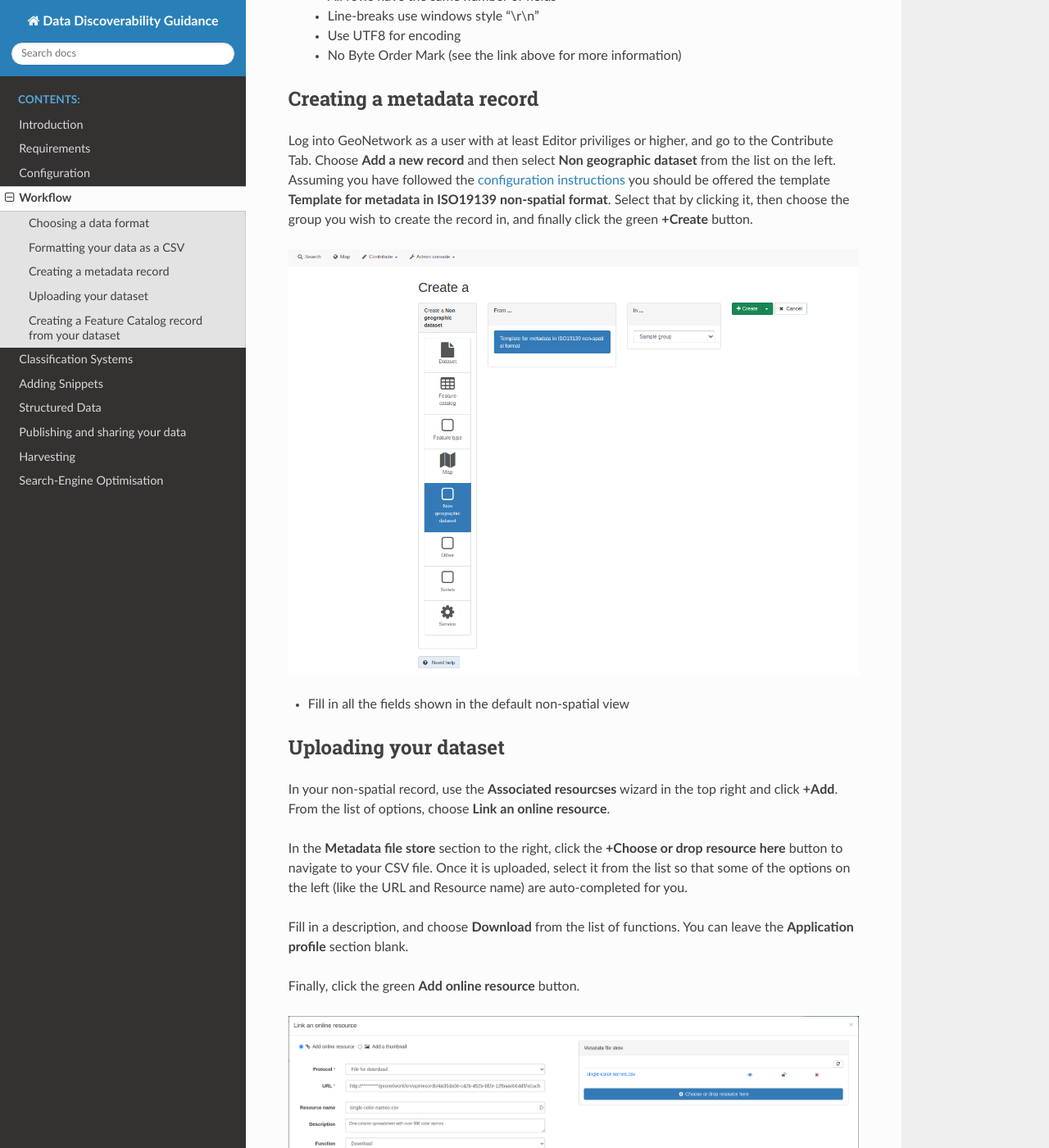
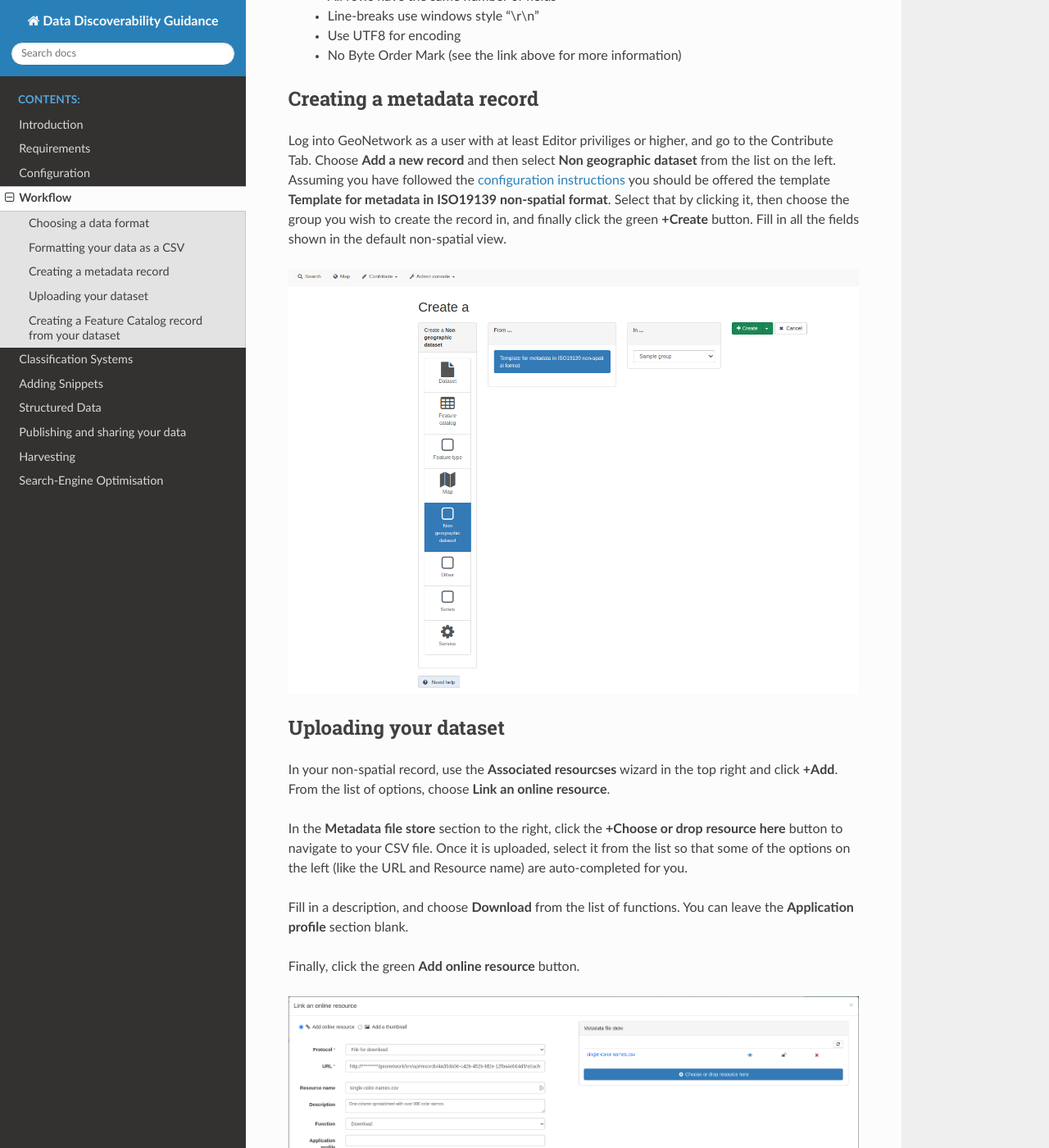
Before and after one commit to AstunTechnology/datadiscoverabilityguidance, a Sphinx documentation site: the page built from docs/source/workflow.rst, in a window 1280 px wide and 1400 px high, scrolled down 696 px. Shown: the whole window at 82% size. Built offline with Sphinx 7.4.7 and the Read the Docs theme 2.0.0, drawn with Linux system fonts in a browser that asks for light colours.

```diff
--- a/docs/source/workflow.rst
+++ b/docs/source/workflow.rst
@@ -28,12 +28,13 @@ The Government's guidance on a `tabular data standard  <https://www.gov.uk/gover
 Creating a metadata record
 --------------------------
 
-Log into GeoNetwork as a user with at least Editor priviliges or higher, and go to the Contribute Tab. Choose **Add a new record** and then select **Non geographic dataset** from the list on the left. Assuming you have followed the `configuration instructions <configuration.html>`__ you should be offered the template **Template for metadata in ISO19139 non-spatial format**. Select that by clicking it, then choose the group you wish to create the record in, and finally click the green **+Create** button.
+Log into GeoNetwork as a user with at least Editor priviliges or higher, and go to the Contribute Tab.
+Choose **Add a new record** and then select **Non geographic dataset** from the list on the left.
+Assuming you have followed the `configuration instructions <configuration.html>`__ you should be offered the template **Template for metadata in ISO19139 non-spatial format**.
+Select that by clicking it, then choose the group you wish to create the record in, and finally click the green **+Create** button.
+Fill in all the fields shown in the default non-spatial view.
 
 |Create a non-spatial record|
-
-
-* Fill in all the fields shown in the default non-spatial view
 
 Uploading your dataset
 ----------------------
```
